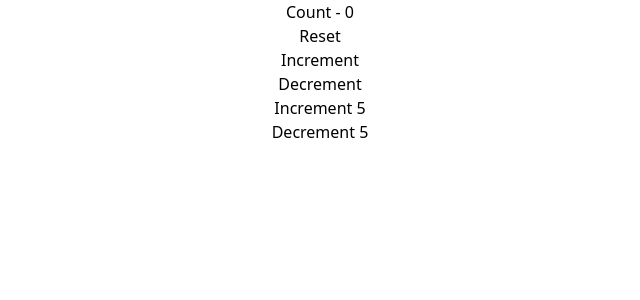
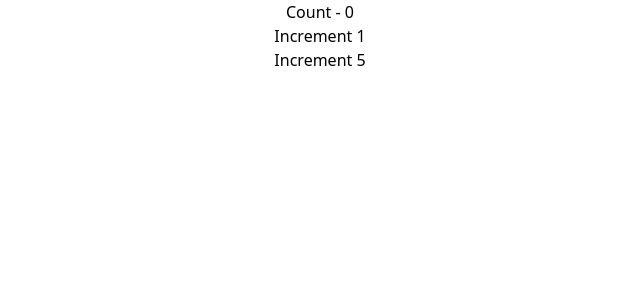
Before and after one commit to thethmuenaing/react-hooks-clone, a React (Create React App) app: page / in a window 1280 px wide. Shown: the top 300 px of the page, without its empty margins (320-960 px from the left). Built offline with nearby package versions, Linux system fonts and the light colour scheme.

Commit message:
previous class state counter

```diff
--- a/src/App.js
+++ b/src/App.js
@@ -1,11 +1,11 @@
 import React from "react";
 import "./App.css";
-import HookCounterTwo from "./components/HookCounterTwo";
+import ClassCounterTwo from "./components/ClassCounterTwo";
 
 function App() {
 	return (
 		<div className="App">
-			<HookCounterTwo />
+			<ClassCounterTwo />
 		</div>
 	);
 }
--- /dev/null
+++ b/src/components/ClassCounterTwo.js
@@ -0,0 +1,40 @@
+import React, { Component } from "react";
+
+class ClassCounterTwo extends Component {
+	constructor(props) {
+		super(props);
+
+		this.state = {
+			count: 0,
+		};
+	}
+	IncrementCount = () => {
+		this.setState((prevState) => {
+			return {
+				count: prevState.count + 1,
+			};
+		});
+	};
+	IncrementCountFive = () => {
+		for (let i = 0; i < 5; i++) {
+			this.setState((prevState) => {
+				return {
+					count: prevState.count + 1,
+				};
+			});
+		}
+	};
+	render() {
+		return (
+			<div>
+				Count - {this.state.count}
+				<br />
+				<button onClick={this.IncrementCount}>Increment 1</button>
+				<br />
+				<button onClick={this.IncrementCountFive}>Increment 5</button>
+			</div>
+		);
+	}
+}
+
+export default ClassCounterTwo;
```
